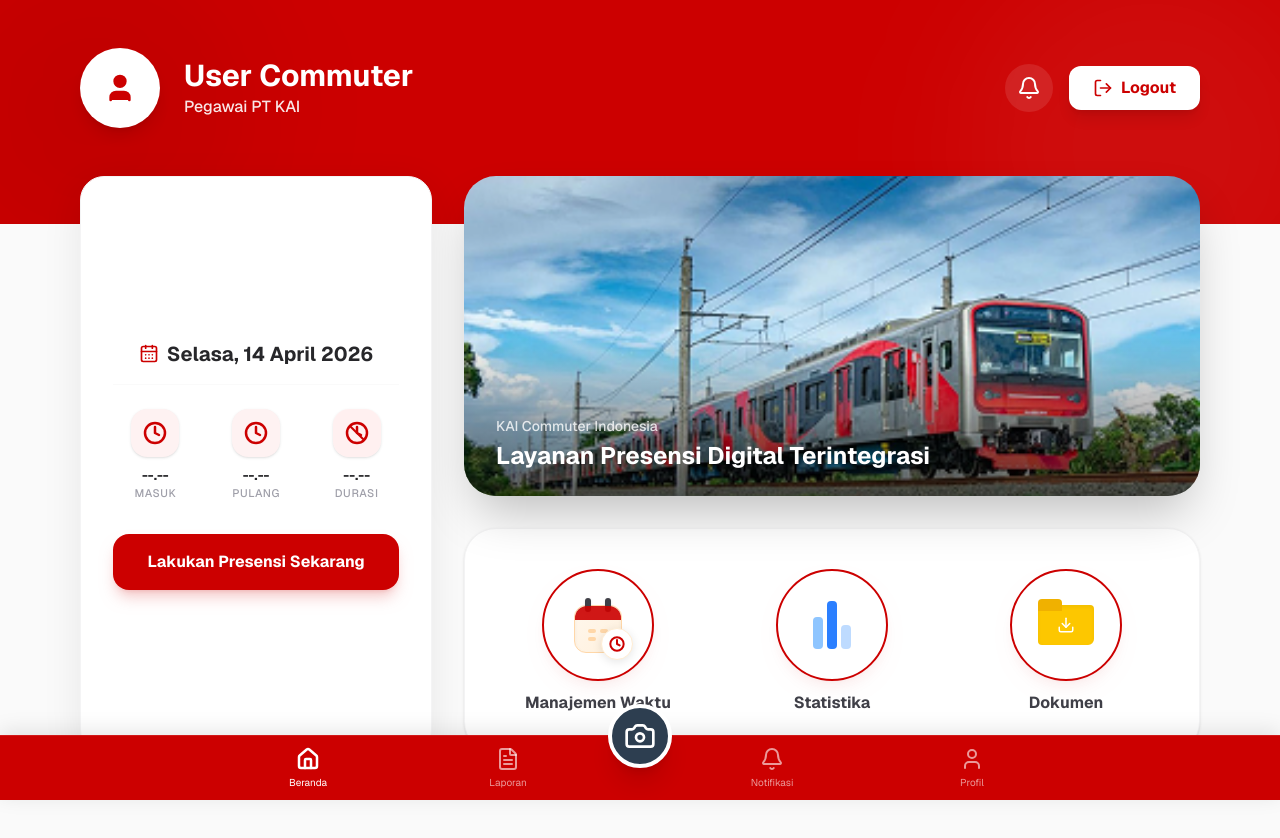
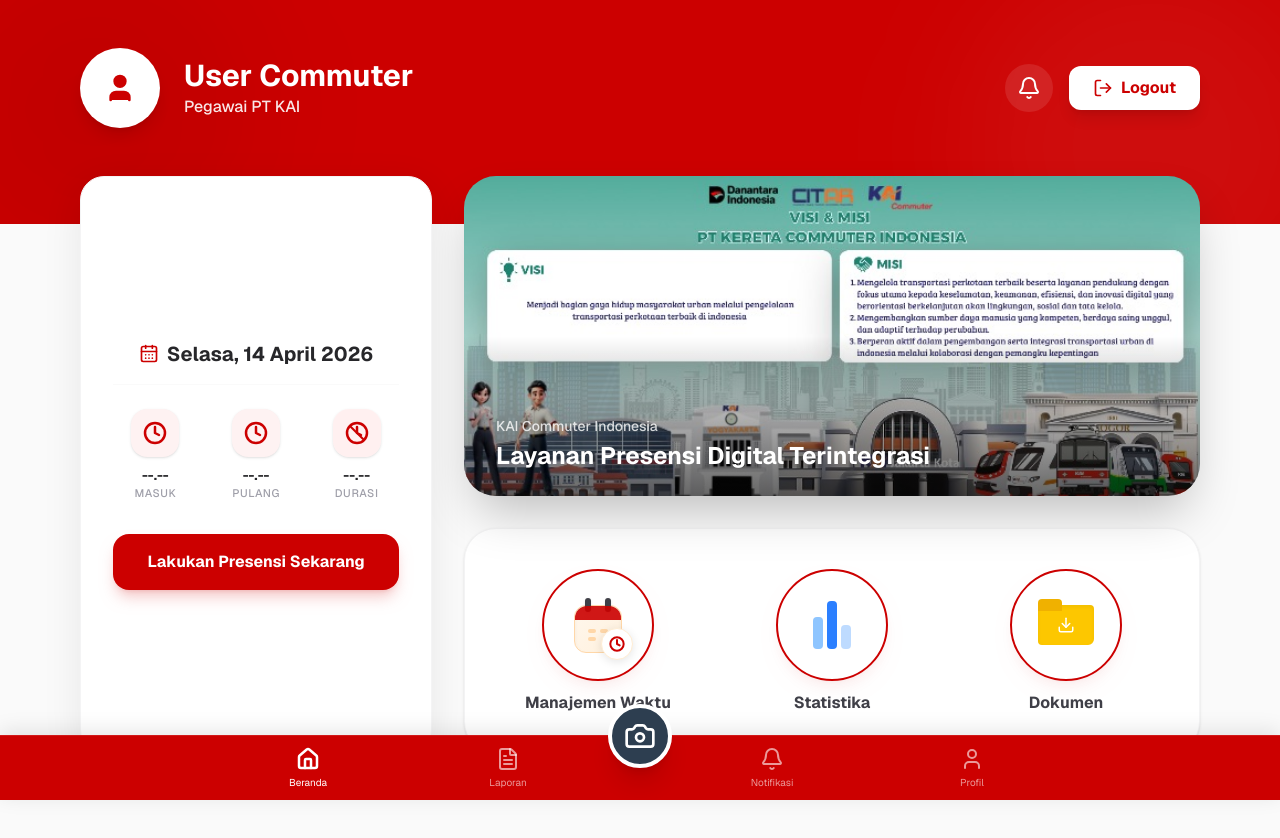
Before and after one commit to IlhamHattaManggala/c-presence, a Next.js app: page /users/dashboard in a window 1280 px wide. Shown: the top 838 px of the page. Built offline with nearby package versions, Linux system fonts and the light colour scheme; no server answers.

Commit message:
Updated hero image on dashboard

```diff
--- a/app/users/dashboard/page.tsx
+++ b/app/users/dashboard/page.tsx
@@ -189,7 +189,7 @@
             {/* Banner Section */}
             <div className="w-full h-56 lg:h-80 relative rounded-[32px] overflow-hidden shadow-2xl group">
                 <Image
-                  src="/images/BerandaUser.png"
+                  src="/images/hero-images.webp"
                   alt="KAI Train"
                   fill
                   sizes="(max-width: 768px) 100vw, 850px"
```
Also changed, not shown: public/images/hero-images.webp (added).
